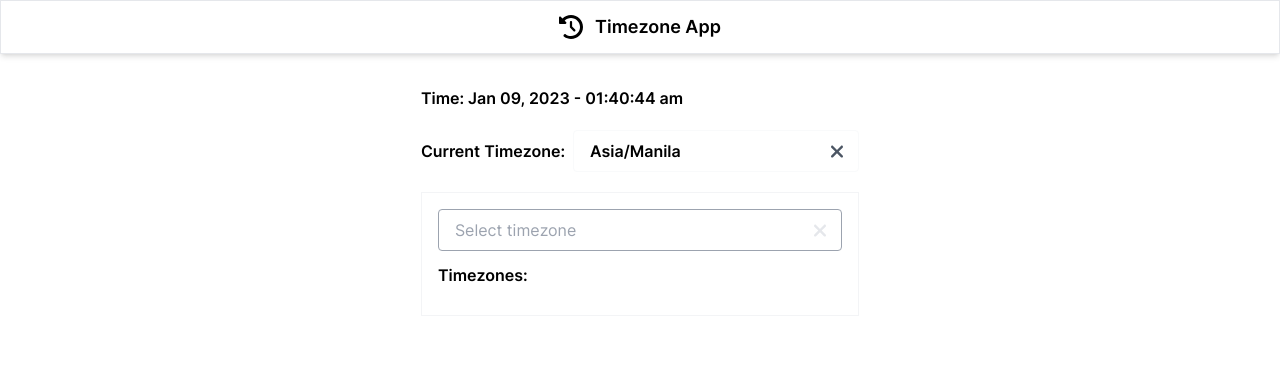
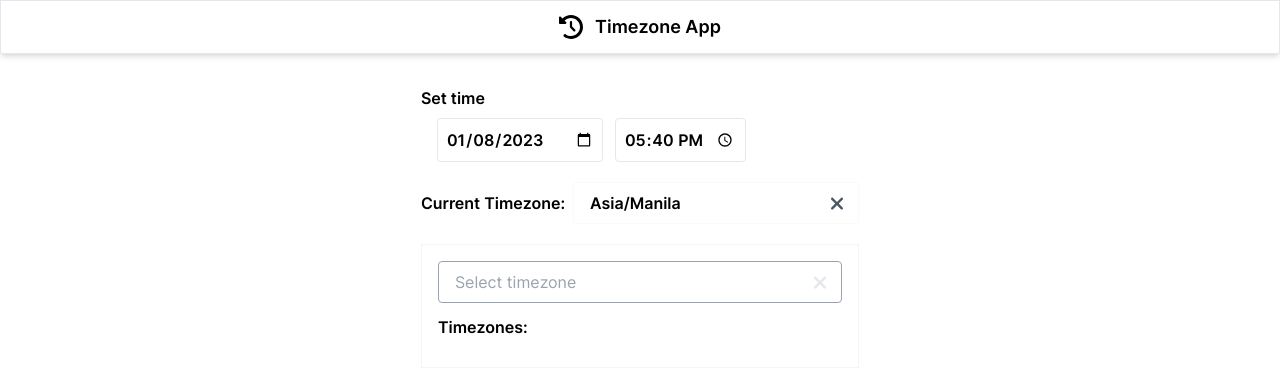
Before and after one commit to emnnipal/timezone-app, a SvelteKit app: page / in a window 1280 px wide. Shown: the top 372 px of the page. Built offline with nearby package versions, Linux system fonts and the light colour scheme.

Commit message:
feat: change current time display to set time input

```diff
--- a/src/lib/components/Clock.svelte
+++ b/src/lib/components/clock.svelte
@@ -2,22 +2,25 @@
   import dayjs from 'dayjs';
   import { onMount } from 'svelte';
 
-  export let interval = 1000;
+  export let dateTime = '';
+  export let interval = 0;
   export let format = 'MMM DD, YYYY - hh:mm:ss a';
   export let timezone = dayjs.tz.guess();
 
-  $: time = dayjs()
+  $: time = dayjs(dateTime)
     .tz(timezone || 'Asia/Manila')
     .format(format);
 
   let timer: NodeJS.Timer;
 
   onMount(() => {
+    if (!interval) return;
     timer = setInterval(() => {
       // const localTime = dayjs().utc().tz(localTimezone).format();
       // console.log('localTimezone', localTimezone, localTime);
-      time = dayjs().tz(timezone).format(format);
+      time = dayjs(dateTime).tz(timezone).format(format);
     }, interval);
+
     return () => {
       clearInterval(timer);
     };
--- /dev/null
+++ b/src/lib/components/date-time-picker.svelte
@@ -0,0 +1,19 @@
+<script lang="ts">
+  export let value: string;
+  export let label = '';
+
+  let date: string = value.split('T')?.[0];
+  let time: string = value.split('T')?.[1];
+
+  $: value = `${date}T${time}`;
+</script>
+
+<div class="flex w-full flex-col gap-2 rounded">
+  <span>
+    {label}
+  </span>
+  <div class="flex gap-3 px-4">
+    <input class="rounded border bg-white p-2" type="date" bind:value={date} />
+    <input class="rounded border bg-white p-2" type="time" bind:value={time} />
+  </div>
+</div>
--- a/src/lib/components/SelectTimezone.svelte
+++ b/src/lib/components/select-timezone.svelte
@@ -3,7 +3,7 @@
   import classNames from 'classnames';
   import { groupedTimezones } from '$lib/utils/timezones';
   import lowerCase from 'lodash/lowerCase';
-  import XMark from '$lib/icons/XMark.svelte';
+  import XMark from '$lib/icons/x-mark.svelte';
 
   export let selectedTimezone = '';
   export let onSelect: (timezone: string) => void = () => null;
--- /dev/null
+++ b/src/lib/components/test-me-componenet.svelte
@@ -0,0 +1,4 @@
+<script lang="ts">
+</script>
+
+<div>test</div>
--- a/src/routes/+layout.svelte
+++ b/src/routes/+layout.svelte
@@ -3,7 +3,7 @@
   import dayjs from 'dayjs';
   import utc from 'dayjs/plugin/utc';
   import timezone from 'dayjs/plugin/timezone';
-  import AppLogo from '$lib/icons/AppLogo.svelte';
+  import AppLogo from '$lib/icons/app-logo.svelte';
 
   dayjs.extend(utc);
   dayjs.extend(timezone);
@@ -15,9 +15,9 @@
 </svelte:head>
 
 <div class="svelte-app h-full">
-  <section class="flex flex-col items-center gap-4">
+  <section class="relative flex flex-col items-center gap-4">
     <div
-      class="flex w-full justify-center border border-gray-200 py-3 text-lg font-semibold shadow-md"
+      class="sticky flex w-full justify-center border border-gray-200 py-3 text-lg font-semibold shadow-md"
     >
       <AppLogo className="mr-3 w-6" />
       Timezone App
--- a/src/routes/+page.svelte
+++ b/src/routes/+page.svelte
@@ -1,12 +1,15 @@
 <script lang="ts">
-  import Clock from '$lib/components/Clock.svelte';
-  import SelectTimezone from '$lib/components/SelectTimezone.svelte';
+  import Clock from '$lib/components/clock.svelte';
+  import DateTimePicker from '$lib/components/date-time-picker.svelte';
+  import SelectTimezone from '$lib/components/select-timezone.svelte';
   import { LocalStorageKey } from '$lib/enums/local-storage';
-  import TrashCanRegular from '$lib/icons/TrashCanRegular.svelte';
+  import TrashCanRegular from '$lib/icons/trash-can-regular.svelte';
   import autoAnimate from '$lib/utils/auto-animate';
   import { LocalStorageUtil } from '$lib/utils/local-storage';
+  import dayjs from 'dayjs';
   import uniq from 'lodash/uniq';
 
+  let dateTimeValue: string = dayjs().format('YYYY-MM-DDTHH:mm');
   let selectedTimezone: string = LocalStorageUtil.get(LocalStorageKey.AppTimezone) || 'Asia/Manila';
   let recentTimezones: string[] = LocalStorageUtil.get(LocalStorageKey.RecentTimezones) || [];
 
@@ -16,7 +19,7 @@
 
 <div class="flex min-w-[300px] max-w-[500px] flex-col gap-5 rounded p-4">
   <div class="font-semibold">
-    Time: <Clock timezone={selectedTimezone} />
+    <DateTimePicker label="Set time" bind:value={dateTimeValue} />
   </div>
   <div class="grid grid-cols-[auto_1fr] items-center gap-2 font-semibold">
     <span> Current Timezone: </span>
@@ -42,7 +45,7 @@
             </span>
             <span>
               <!-- TODO: check if interval needs to be changed -->
-              <Clock {timezone} format={'MMM DD - hh:mm a'} interval={10 * 1000} />
+              <Clock {timezone} dateTime={dateTimeValue} format={'MMM DD - hh:mm a'} />
             </span>
           </div>
           <button
```
Also changed, not shown: src/lib/icons/app-logo.svelte (renamed from src/lib/icons/AppLogo.svelte), src/lib/icons/close-x-mark.svelte (renamed from src/lib/icons/CloseXMark.svelte), src/lib/icons/trash-can-regular.svelte (renamed from src/lib/icons/TrashCanRegular.svelte), src/lib/icons/x-mark.svelte (renamed from src/lib/icons/XMark.svelte).
